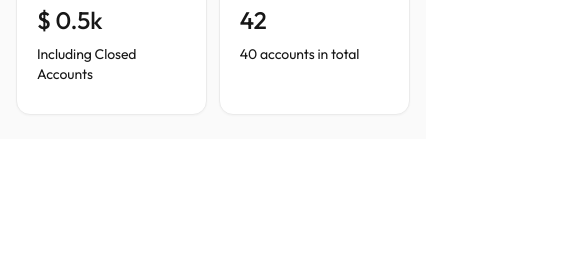
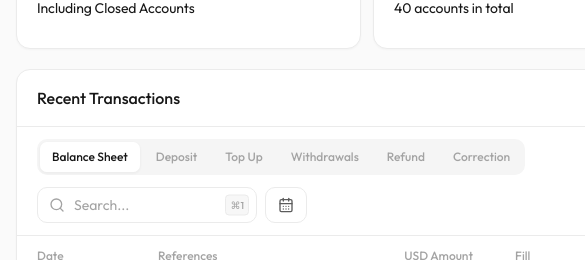
Before and after one commit to tmsakil19/salaf, a Next.js app: page /clients/CLT-001 in a window 390 px wide. Shown: the part 1308-1568 px from the top of the page, 585 px wide, since content can reach past the window. Before the commit the page ends 1447 px from the top, so only its background shows below. Built offline with nearby package versions, Linux system fonts and the light colour scheme.

Commit message:
feat: enable TransactionsTable component in ClientDetailsPage and update button styles in MobileSidebarTrigger

```diff
--- a/src/app/clients/[id]/page.tsx
+++ b/src/app/clients/[id]/page.tsx
@@ -63,7 +63,7 @@ export default function ClientDetailsPage() {
           </div>
 
           {/* Transactions Table */}
-          {/* <TransactionsTable /> */}
+          <TransactionsTable />
         </div>
       )}
 
--- a/src/components/sidebar/MobileSidebarTrigger.tsx
+++ b/src/components/sidebar/MobileSidebarTrigger.tsx
@@ -3,6 +3,8 @@
 import {
     Sheet,
     SheetContent,
+    SheetHeader,
+    SheetTitle,
     SheetTrigger,
 } from "@/components/ui/sheet";
 import { Menu01Icon } from "@hugeicons/core-free-icons";
@@ -10,16 +12,21 @@ import { Icon } from "@/components/ui/icon";
 import { SidebarHeader } from "./SidebarHeader";
 import { SidebarNav } from "./SidebarNav";
 import { SidebarFooter } from "./SidebarFooter";
+import { Button } from "../ui/button";
 
 export function MobileSidebarTrigger() {
     return (
         <Sheet>
             <SheetTrigger asChild>
-                <button className="flex h-10 w-10 items-center justify-center rounded-lg lg:hidden">
+                <Button variant={"ghost"} className="flex h-10 w-10 items-center justify-center rounded-lg lg:hidden">
                     <Icon icon={Menu01Icon} className="size-5 text-sb-text-strong" />
-                </button>
+                </Button>
             </SheetTrigger>
             <SheetContent side="left" showCloseButton={false} className="w-68 p-0">
+
+                <SheetHeader hidden>
+                    <SheetTitle hidden />
+                </SheetHeader>
                 <div className="flex h-full flex-col">
                     <SidebarHeader collapsed={false} onToggle={() => { }} />
                     <SidebarNav collapsed={false} />
--- a/src/components/table/TransactionsTable.tsx
+++ b/src/components/table/TransactionsTable.tsx
@@ -5,6 +5,7 @@ import { Search, CalendarDays, Building2 } from "lucide-react";
 import { StatusBadge } from "@/components/table/StatusBadge";
 import { transactions } from "@/config/transactions";
 import type { Transaction } from "@/interfaces/transaction.interface";
+import { Button } from "../ui/button";
 
 const filterTabs = [
   "Balance Sheet",
@@ -41,7 +42,8 @@ export function TransactionsTable() {
         {/* Segmented filter */}
         <div className="flex items-center gap-0.5 overflow-x-auto rounded-lg bg-[#f5f5f5] p-0.5">
           {filterTabs.map((tab) => (
-            <button
+            <Button
+              variant={"ghost"}
               key={tab}
               onClick={() => setActiveTab(tab)}
               className={`whitespace-nowrap rounded-md px-3 py-1.5 text-xs font-medium transition-colors ${activeTab === tab
@@ -50,7 +52,7 @@ export function TransactionsTable() {
                 }`}
             >
               {tab}
-            </button>
+            </Button>
           ))}
         </div>
 
```
Also changed, not shown: public/images/Islamic-bank.png (added).
